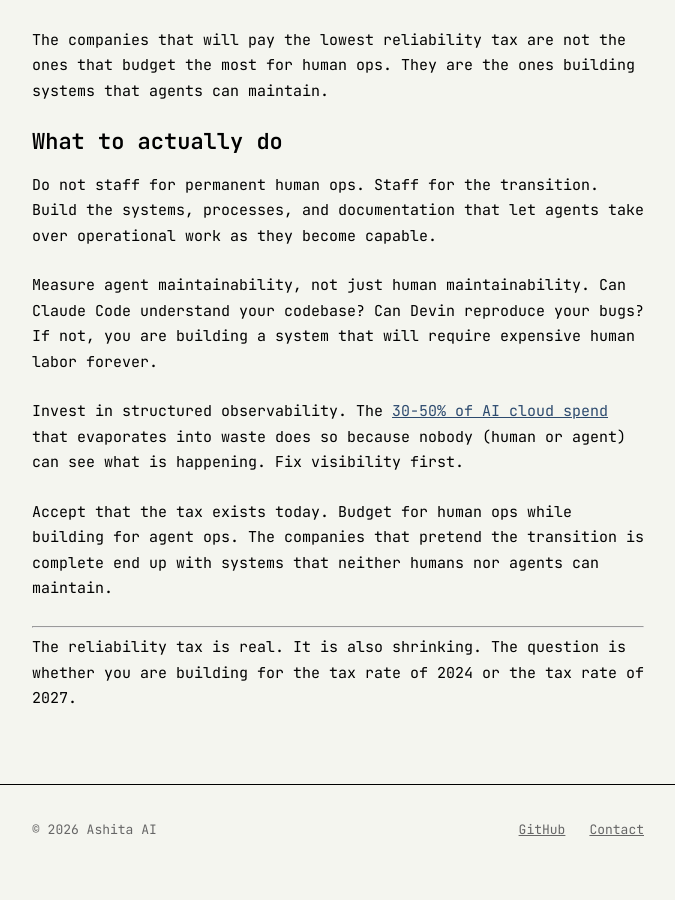
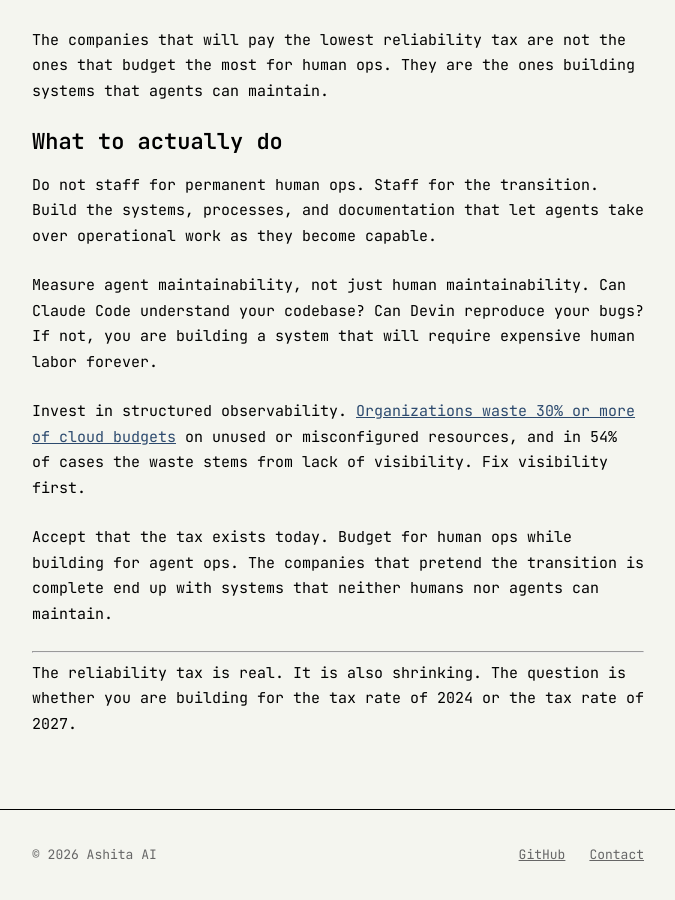
Before and after one commit to ashita-ai/ashita-ai.github.io, a Jekyll site: the page built from _posts/2026-01-28-build-for-agents-not-ops.md, in a window 1280 px wide and 900 px high, scrolled down 2225 px. Shown: the whole window, without its empty margins (302-977 px from the left). Built offline with Jekyll 4.4.1, drawn with Linux system fonts in a browser that asks for light colours; before the commit the page ends 3099 px from its top, so only the background shows below that.

Commit message:
Fix cloud waste citation - use correct source

```diff
--- a/_posts/2026-01-28-build-for-agents-not-ops.md
+++ b/_posts/2026-01-28-build-for-agents-not-ops.md
@@ -54,7 +54,7 @@ Do not staff for permanent human ops. Staff for the transition. Build the system
 
 Measure agent maintainability, not just human maintainability. Can Claude Code understand your codebase? Can Devin reproduce your bugs? If not, you are building a system that will require expensive human labor forever.
 
-Invest in structured observability. The [30-50% of AI cloud spend](https://www.cloudzero.com/state-of-ai-costs/) that evaporates into waste does so because nobody (human or agent) can see what is happening. Fix visibility first.
+Invest in structured observability. [Organizations waste 30% or more of cloud budgets](https://www.datastackhub.com/insights/cloud-wastage-statistics/) on unused or misconfigured resources, and in 54% of cases the waste stems from lack of visibility. Fix visibility first.
 
 Accept that the tax exists today. Budget for human ops while building for agent ops. The companies that pretend the transition is complete end up with systems that neither humans nor agents can maintain.
 
```
